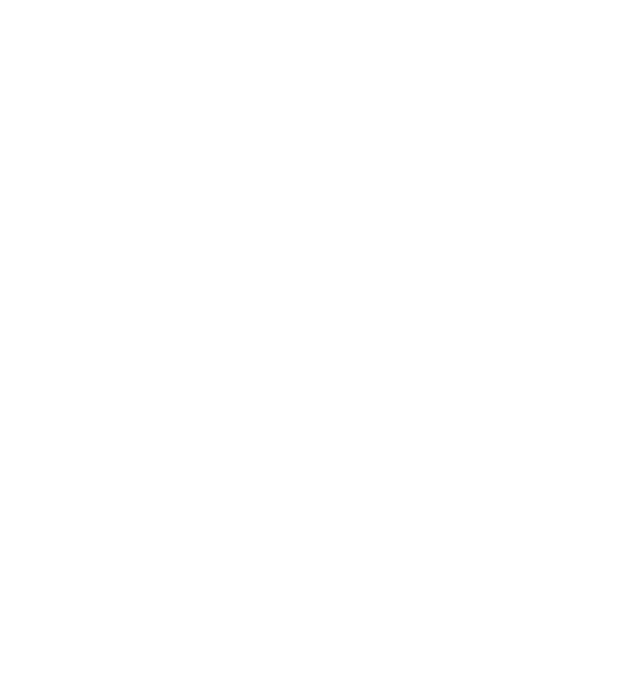
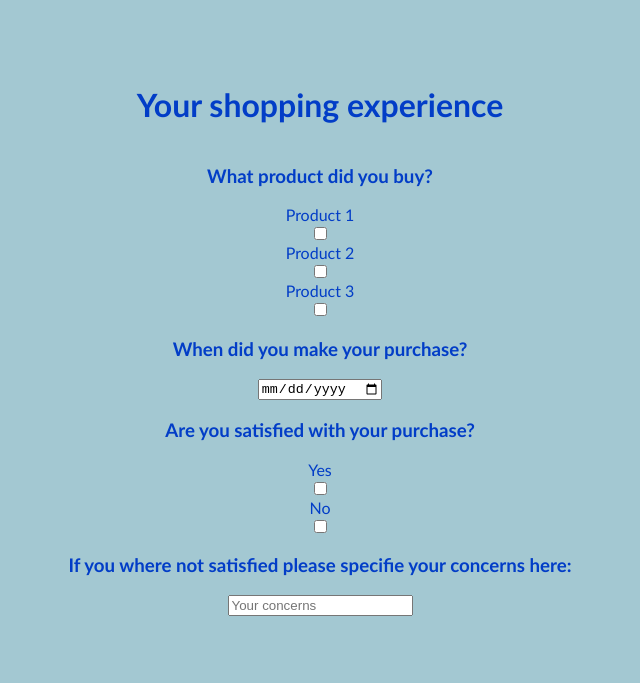
Before and after one commit to Johannakronqvist/Form, a plain HTML site: page index.html in a window 1280 px wide. Shown: the whole page, without its empty margins (320-960 px from the left). Drawn offline with Linux system fonts and the light colour scheme.

Commit message:
css changes

```diff
--- a/index.html
+++ b/index.html
@@ -4,8 +4,37 @@
     <meta charset="UTF-8">
     <meta name="viewport" content="width=device-width, initial-scale=1.0">
     <title>Form</title>
+    <link rel="stylesheet" href="style.css">
 </head>
 <body>
+    <form>
+        <h1>Your shopping experience</h1>
+        <article>
+            <h3>What product did you buy?</h3>
+            <label for="product1">Product 1</label>
+            <input class="checkbox" type="checkbox" id="product1" name="product1"> <!--Ändra så man bara kan välja en box-->
+            <label for="product2">Product 2</label>
+            <input type="checkbox" id="product2" name="product2">
+            <label for="product3">Product 3</label>
+            <input type="checkbox" id="product3" name="product3">
+        </article>
+        <article>
+            <h3>When did you make your purchase?</h3>
+            <input type="date" id="purchase-date" name="purchase-date">
+        </article>
+        <article class="form-control">
+            <h3>Are you satisfied with your purchase?</h3>
+            <label for="yes">Yes</label>
+            <input class="checkbox"
+            type="checkbox" id="yes" name="yes"> <!--Ändra så man bara kan välja en box-->
+            <label for="no">No</label>
+            <input type="checkbox" id="no" name="no">
+        </article>
+        <article>
+            <h3>If you where not satisfied please specifie your concerns here:</h3>
+            <input type="text" name="concerns" id="conserns" placeholder="Your concerns">
+        </article>
+    </form>
 
 </body>
 </html>
--- a/style.css
+++ b/style.css
@@ -0,0 +1,19 @@
+body {
+    background-color: #A3C8D2;
+    color: #023dc7;
+    margin: 0;
+}
+
+form {
+    display: flex;
+    flex-direction: column;
+    align-items: center;
+    padding: 4rem;
+    font-family: 'Gill Sans', 'Gill Sans MT', Calibri, 'Trebuchet MS', sans-serif;
+}
+
+form article {
+    display: flex;
+    flex-direction: column;
+    align-items: center;
+}
```
